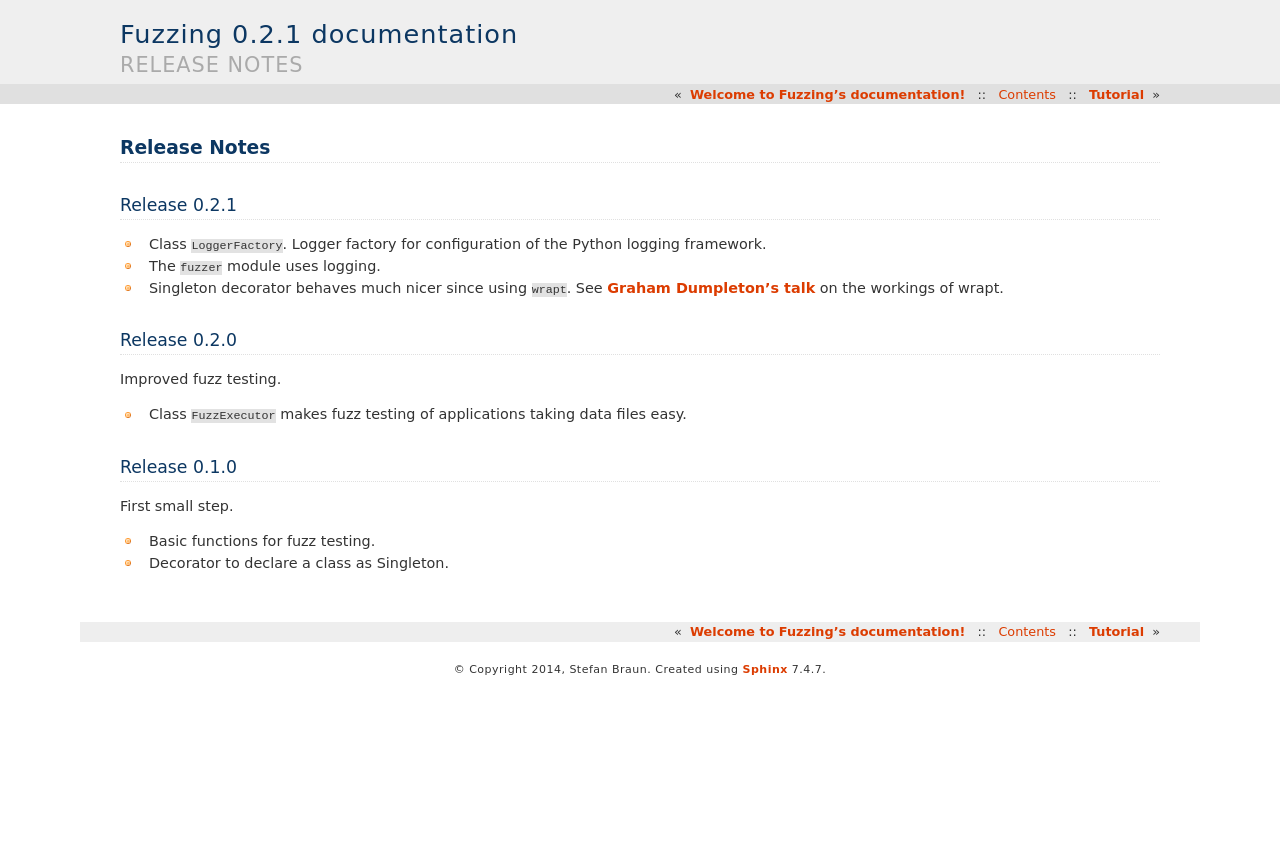
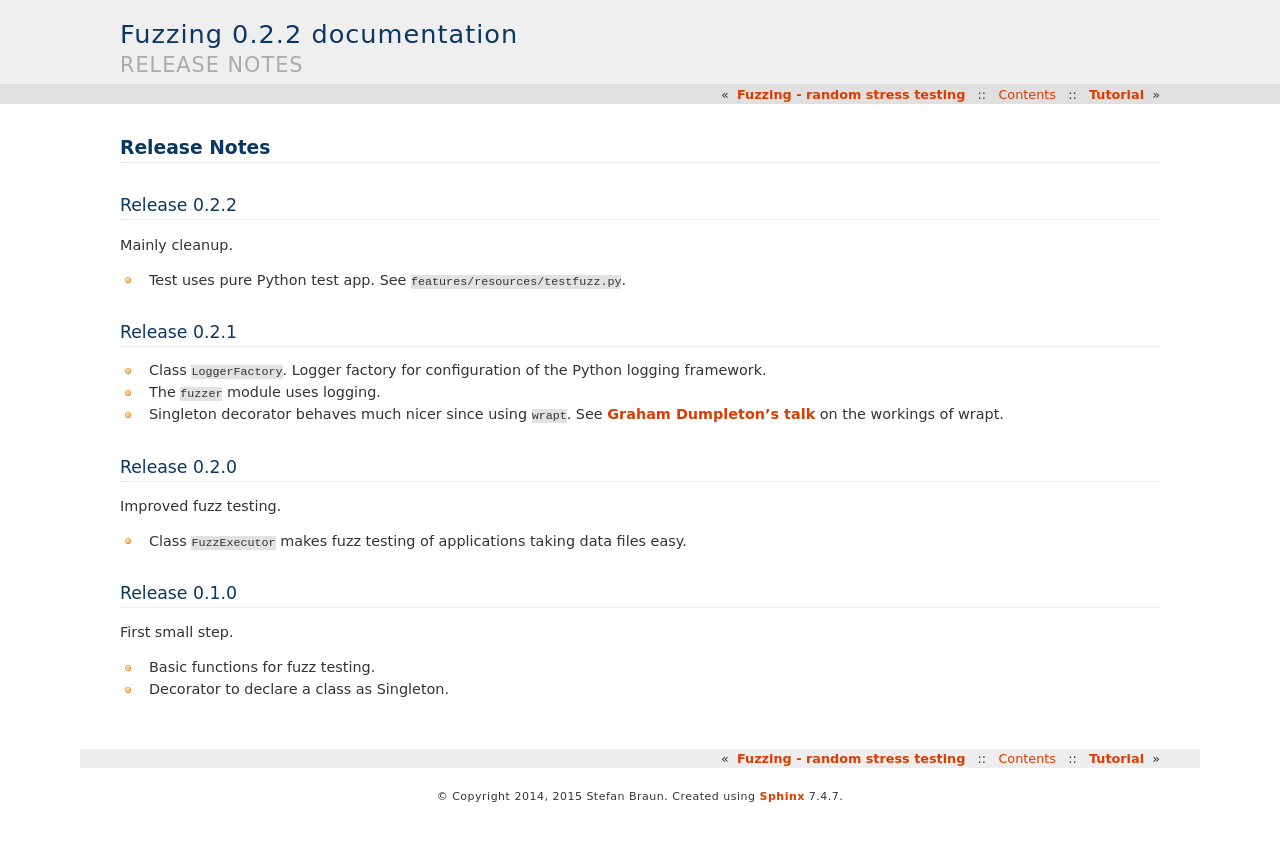
Before and after one commit to stbraun/fuzzing, a Sphinx documentation site: the page built from docs/source/release-notes.rst, in a window 1280 px wide. Shown: the top 841 px of the page. Built offline with Sphinx 7.4.7, drawn with Linux system fonts in a browser that asks for light colours.

Commit message:
Docs updated

```diff
--- a/docs/source/conf.py
+++ b/docs/source/conf.py
@@ -52,7 +52,7 @@
 
 # General information about the project.
 project = 'Fuzzing'
-copyright = '2014, Stefan Braun'
+copyright = '2014, 2015 Stefan Braun'
 
 # The version info for the project you're documenting, acts as replacement for
 # |version| and |release|, also used in various other places throughout the
@@ -61,7 +61,7 @@
 # The short X.Y version.
 version = '0.2'
 # The full version, including alpha/beta/rc tags.
-release = '0.2.1'
+release = '0.2.2'
 
 # The language for content autogenerated by Sphinx. Refer to documentation
 # for a list of supported languages.
--- a/docs/source/release-notes.rst
+++ b/docs/source/release-notes.rst
@@ -1,5 +1,13 @@
 Release Notes
 =============
+
+
+Release 0.2.2
+-------------
+
+Mainly cleanup.
+
+* Test uses pure Python test app. See ``features/resources/testfuzz.py``.
 
 
 Release 0.2.1
```
Also changed, not shown: docs/source/index.rst (+2 -6 lines), requirements.txt (+9 -8 lines), 1 other file.
